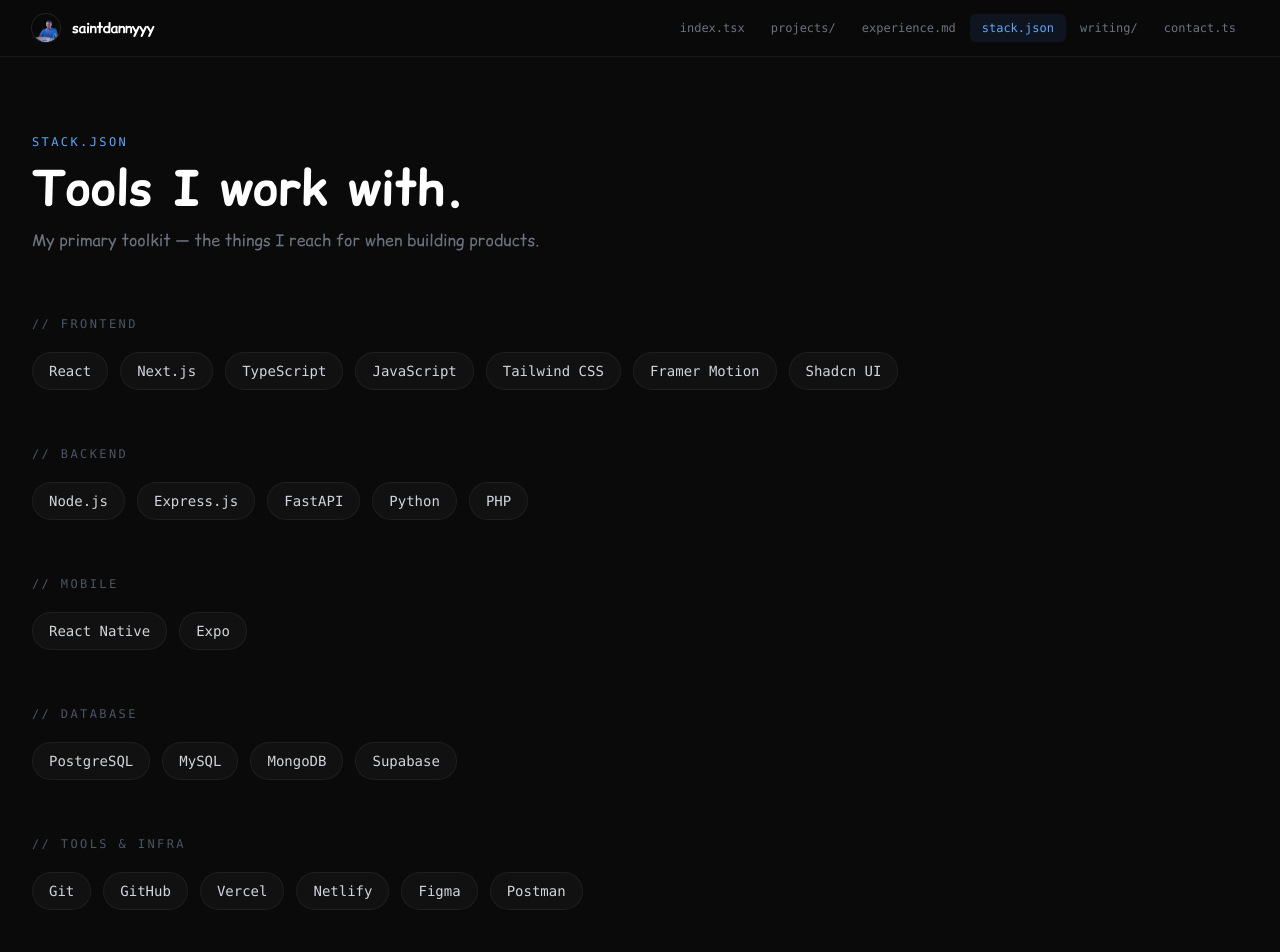
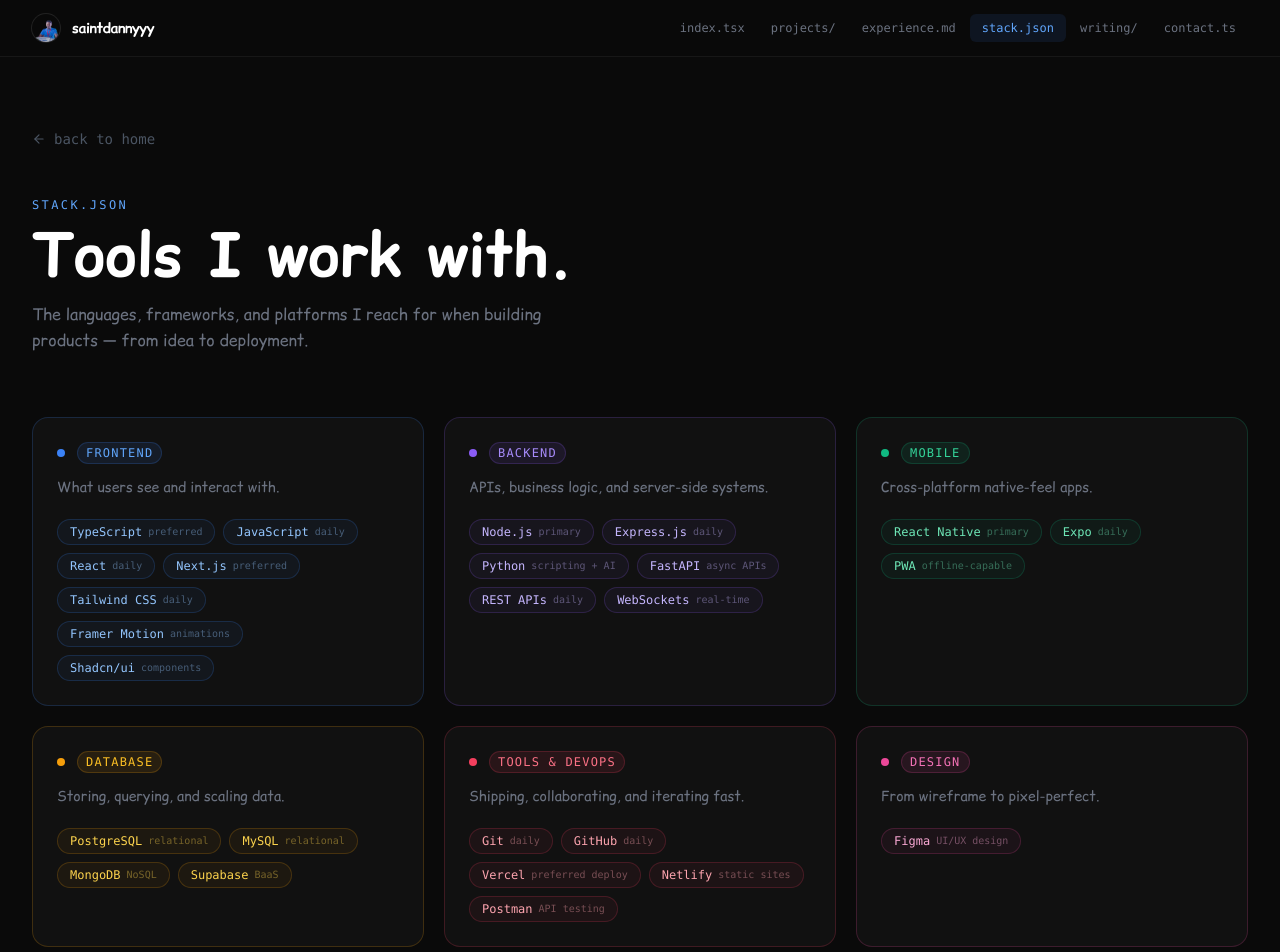
Before and after one commit to saintdannyyy/saintdannyyy-portfolio, a Next.js app: page /stack in a window 1280 px wide. Shown: the top 952 px of the page. Built offline with nearby package versions, Linux system fonts and the light colour scheme.

Commit message:
feat: enhance Stack page layout and update tech categories for better clarity

```diff
--- a/app/stack/page.js
+++ b/app/stack/page.js
@@ -1,40 +1,130 @@
+import Link from "next/link";
+import { ArrowLeft } from "lucide-react";
 import Header from "@/components/Header";
 import Footer from "@/components/Footer";
 
 const categories = [
   {
-    name: "Frontend",
-    items: [
-      "React",
-      "Next.js",
-      "TypeScript",
-      "JavaScript",
-      "Tailwind CSS",
-      "Framer Motion",
-      "Shadcn UI",
+    label: "Frontend",
+    color: "blue",
+    description: "What users see and interact with.",
+    tools: [
+      { name: "TypeScript", note: "preferred" },
+      { name: "JavaScript", note: "daily" },
+      { name: "React", note: "daily" },
+      { name: "Next.js", note: "preferred" },
+      { name: "Tailwind CSS", note: "daily" },
+      { name: "Framer Motion", note: "animations" },
+      { name: "Shadcn/ui", note: "components" },
     ],
   },
   {
-    name: "Backend",
-    items: ["Node.js", "Express.js", "FastAPI", "Python", "PHP"],
+    label: "Backend",
+    color: "violet",
+    description: "APIs, business logic, and server-side systems.",
+    tools: [
+      { name: "Node.js", note: "primary" },
+      { name: "Express.js", note: "daily" },
+      { name: "Python", note: "scripting + AI" },
+      { name: "FastAPI", note: "async APIs" },
+      { name: "REST APIs", note: "daily" },
+      { name: "WebSockets", note: "real-time" },
+    ],
   },
   {
-    name: "Mobile",
-    items: ["React Native", "Expo"],
+    label: "Mobile",
+    color: "emerald",
+    description: "Cross-platform native-feel apps.",
+    tools: [
+      { name: "React Native", note: "primary" },
+      { name: "Expo", note: "daily" },
+      { name: "PWA", note: "offline-capable" },
+    ],
   },
   {
-    name: "Database",
-    items: ["PostgreSQL", "MySQL", "MongoDB", "Supabase"],
+    label: "Database",
+    color: "amber",
+    description: "Storing, querying, and scaling data.",
+    tools: [
+      { name: "PostgreSQL", note: "relational" },
+      { name: "MySQL", note: "relational" },
+      { name: "MongoDB", note: "NoSQL" },
+      { name: "Supabase", note: "BaaS" },
+    ],
   },
   {
-    name: "Tools & Infra",
-    items: ["Git", "GitHub", "Vercel", "Netlify", "Figma", "Postman"],
+    label: "Tools & DevOps",
+    color: "rose",
+    description: "Shipping, collaborating, and iterating fast.",
+    tools: [
+      { name: "Git", note: "daily" },
+      { name: "GitHub", note: "daily" },
+      { name: "Vercel", note: "preferred deploy" },
+      { name: "Netlify", note: "static sites" },
+      { name: "Postman", note: "API testing" },
+    ],
+  },
+  {
+    label: "Design",
+    color: "pink",
+    description: "From wireframe to pixel-perfect.",
+    tools: [{ name: "Figma", note: "UI/UX design" }],
   },
 ];
 
+const exploring = [
+  "Docker",
+  "Redis",
+  "GraphQL",
+  "tRPC",
+  "LangChain",
+  "Prisma",
+  "Kubernetes",
+];
+
+const colorMap = {
+  blue: {
+    border: "border-blue-500/20 hover:border-blue-500/40",
+    labelBg: "bg-blue-500/10 border-blue-500/20 text-blue-400",
+    pill: "border-blue-500/20 text-blue-300 bg-blue-500/5 hover:bg-blue-500/15",
+    dot: "bg-blue-500",
+  },
+  violet: {
+    border: "border-violet-500/20 hover:border-violet-500/40",
+    labelBg: "bg-violet-500/10 border-violet-500/20 text-violet-400",
+    pill: "border-violet-500/20 text-violet-300 bg-violet-500/5 hover:bg-violet-500/15",
+    dot: "bg-violet-500",
+  },
+  emerald: {
+    border: "border-emerald-500/20 hover:border-emerald-500/40",
+    labelBg: "bg-emerald-500/10 border-emerald-500/20 text-emerald-400",
+    pill: "border-emerald-500/20 text-emerald-300 bg-emerald-500/5 hover:bg-emerald-500/15",
+    dot: "bg-emerald-500",
+  },
+  amber: {
+    border: "border-amber-500/20 hover:border-amber-500/40",
+    labelBg: "bg-amber-500/10 border-amber-500/20 text-amber-400",
+    pill: "border-amber-500/20 text-amber-300 bg-amber-500/5 hover:bg-amber-500/15",
+    dot: "bg-amber-500",
+  },
+  rose: {
+    border: "border-rose-500/20 hover:border-rose-500/40",
+    labelBg: "bg-rose-500/10 border-rose-500/20 text-rose-400",
+    pill: "border-rose-500/20 text-rose-300 bg-rose-500/5 hover:bg-rose-500/15",
+    dot: "bg-rose-500",
+  },
+  pink: {
+    border: "border-pink-500/20 hover:border-pink-500/40",
+    labelBg: "bg-pink-500/10 border-pink-500/20 text-pink-400",
+    pill: "border-pink-500/20 text-pink-300 bg-pink-500/5 hover:bg-pink-500/15",
+    dot: "bg-pink-500",
+  },
+};
+
 export const metadata = {
-  title: "Stack | Daniel Addo",
-  description: "The tech stack and tools Daniel Addo works with.",
+  title: "Stack | Daniel Ntiri Addo",
+  description:
+    "The languages, frameworks, and platforms Daniel Ntiri Addo (saintdannyyy) uses to build web apps, mobile apps, APIs, and AI systems.",
 };
 
 export default function StackPage() {
@@ -42,37 +132,107 @@
     <div className="flex flex-col min-h-screen bg-[#0a0a0a] text-white">
       <Header />
 
-      <main className="flex-1 max-w-7xl mx-auto w-full px-4 sm:px-6 lg:px-8 pt-32 pb-20">
-        {/* Header */}
-        <span className="text-blue-400 text-xs font-mono uppercase tracking-[0.2em]">
+      <main className="flex-1 max-w-7xl mx-auto w-full px-4 sm:px-6 lg:px-8 pt-32 pb-24">
+        {/* Back link */}
+        <Link
+          href="/"
+          className="inline-flex items-center gap-2 text-sm font-mono text-gray-600 hover:text-blue-400 transition-colors mb-12"
+        >
+          <ArrowLeft size={14} />
+          back to home
+        </Link>
+
+        {/* Page heading */}
+        <div className="mb-16">
+          <span className="text-blue-400 text-xs font-mono uppercase tracking-[0.2em] mb-3 block">
             stack.json
           </span>
-        <h1 className="text-4xl sm:text-5xl font-bold font-comic text-white mt-3 mb-4">
+          <h1 className="text-5xl sm:text-6xl font-bold font-comic text-white mb-4">
             Tools I work with.
           </h1>
-        <p className="text-gray-500 max-w-xl mb-16">
-          My primary toolkit — the things I reach for when building products.
+          <p className="text-gray-500 text-base max-w-xl font-comic leading-relaxed">
+            The languages, frameworks, and platforms I reach for when building
+            products — from idea to deployment.
+          </p>
+        </div>
+
+        {/* Category grid */}
+        <div className="grid grid-cols-1 sm:grid-cols-2 lg:grid-cols-3 gap-5 mb-16">
+          {categories.map((cat) => {
+            const c = colorMap[cat.color];
+            return (
+              <div
+                key={cat.label}
+                className={`bg-[#111] border ${c.border} rounded-2xl p-6 transition-all duration-300`}
+              >
+                {/* Card header */}
+                <div className="flex items-center gap-3 mb-3">
+                  <span className={`w-2 h-2 rounded-full shrink-0 ${c.dot}`} />
+                  <span
+                    className={`text-xs font-mono uppercase tracking-widest px-2 py-0.5 rounded-full border ${c.labelBg}`}
+                  >
+                    {cat.label}
+                  </span>
+                </div>
+
+                {/* Description */}
+                <p className="text-gray-500 text-sm font-comic mb-5 leading-relaxed">
+                  {cat.description}
                 </p>
 
-        {/* Categories */}
-        <div className="space-y-14">
-          {categories.map((cat) => (
-            <div key={cat.name}>
-              <h2 className="text-xs font-mono uppercase tracking-[0.2em] text-gray-600 mb-5">
-                {`// ${cat.name}`}
-              </h2>
-              <div className="flex flex-wrap gap-3">
-                {cat.items.map((item) => (
+                {/* Tech pills */}
+                <div className="flex flex-wrap gap-2">
+                  {cat.tools.map((t) => (
+                    <span
+                      key={t.name}
+                      className={`inline-flex items-center gap-1.5 px-3 py-1 rounded-full border text-xs font-mono transition-colors duration-200 ${c.pill}`}
+                    >
+                      {t.name}
+                      <span className="text-[10px] opacity-40">{t.note}</span>
+                    </span>
+                  ))}
+                </div>
+              </div>
+            );
+          })}
+        </div>
+
+        {/* Currently exploring */}
+        <div className="border border-white/[0.07] rounded-2xl p-8 bg-[#111] mb-12">
+          <div className="mb-6">
+            <span className="text-blue-400 text-xs font-mono uppercase tracking-[0.2em] mb-2 block">
+              currently exploring
+            </span>
+            <p className="text-gray-500 text-sm font-comic">
+              Things I&apos;m actively learning or experimenting with.
+            </p>
+          </div>
+          <div className="flex flex-wrap gap-2">
+            {exploring.map((item) => (
               <span
                 key={item}
-                    className="px-4 py-2 text-sm font-mono bg-[#111] border border-white/[0.06] rounded-full text-gray-300 hover:border-blue-500/40 hover:text-blue-300 transition-all duration-200"
+                className="px-3 py-1.5 text-xs font-mono text-gray-400 border border-white/10 rounded-full hover:border-blue-500/30 hover:text-blue-300 transition-colors duration-200"
               >
                 {item}
               </span>
             ))}
           </div>
         </div>
-          ))}
+
+        {/* Terminal footer */}
+        <div className="font-mono text-sm space-y-1.5">
+          <p className="text-gray-600">
+            <span className="text-blue-400">❯</span> philosophy: pick the right
+            tool for the job, not the trendy one.
+          </p>
+          <p className="text-gray-600">
+            <span className="text-blue-400">❯</span> always open to picking up
+            new tech when a project demands it.
+          </p>
+          <p className="text-gray-700">
+            <span className="text-blue-400">❯</span>{" "}
+            <span className="animate-pulse">▌</span>
+          </p>
         </div>
       </main>
 
```
Lines whose indentation alone changed are shown as unchanged.
